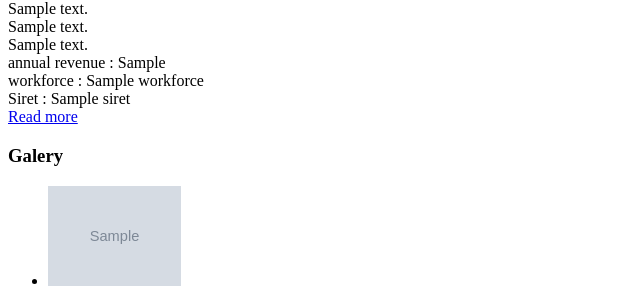
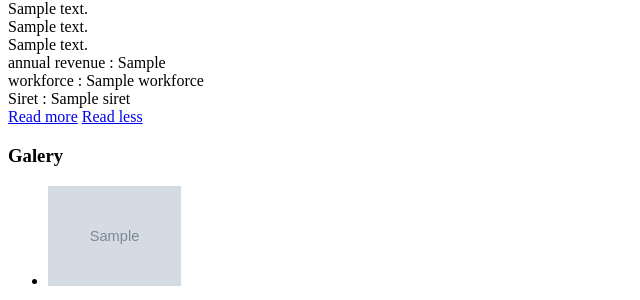
Before and after one commit to makinacorpus/pes_auvergne, a Django app: template coop_local/templates/page_members/detail.html in a window 1280 px wide. Shown: the part 735-1035 px from the top of the page, without its empty margins (0-640 px from the left). Run offline with Django 3.2, Linux system fonts and the light colour scheme; the template is opened without the code that fills it: most values are stand-ins (such as "Sample title", 1, 10 or a date in 2020); grey boxes marked "Sample" are stand-in pictures; some libraries are stand-ins or nearby versions.

Commit message:
Organization add read less to detail

```diff
--- a/coop_local/templates/page_members/detail.html
+++ b/coop_local/templates/page_members/detail.html
@@ -199,6 +199,7 @@
                     </div>
             </div>
             <span class="readmore_detail"><a class="member_link" href="javascript:read_more();" id="read_more">{% trans "Read more" %}</a></span>
+            <span class="readmore_detail"><a class="member_link" href="javascript:read_less();" id="read_less">{% trans "Read less" %}</a></span>
         </div>
     {% endif %}
 
@@ -357,6 +358,7 @@
 
         {% if print_css != 1 %}
             $('#description_full').addClass("detail_form_hide");
+            $('#read_less').addClass("detail_form_hide");
             hide_complement();
             keywords_hide_complement();
         {% else %}
@@ -402,6 +404,7 @@
             }
         {% else %}
             $('#read_more').addClass("detail_form_hide");
+            $('#read_less').addClass("detail_form_hide");
 
         {% endif %}
 
@@ -439,6 +442,14 @@
         $('#description_full').removeClass("detail_form_hide");
         $('#description_short').addClass("detail_form_hide");
         $('#read_more').addClass("detail_form_hide");
+        $('#read_less').removeClass("detail_form_hide");
+   }
+
+    function read_less() {
+        $('#description_full').addClass("detail_form_hide");
+        $('#description_short').removeClass("detail_form_hide");
+        $('#read_less').addClass("detail_form_hide");
+        $('#read_more').removeClass("detail_form_hide");
    }
    function show_infos(id_div) {
         hide_complement();
```
Also changed, not shown: coop_local/locale/fr/LC_MESSAGES/django.po, 1 other file.
